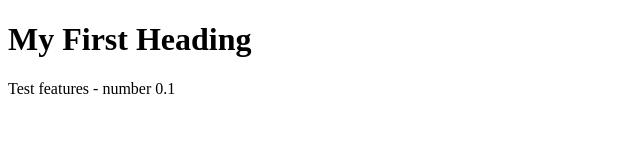
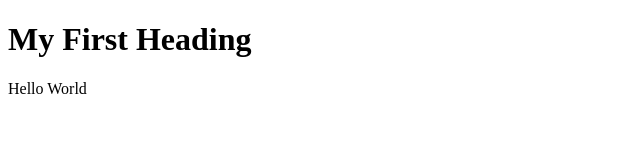
Before and after one commit to venturamatthieu/git-project-starter, a plain HTML site: page index.html in a window 1280 px wide. Shown: the whole page, without its empty margins (0-640 px from the left). Drawn offline with Linux system fonts and the light colour scheme.

Commit message:
Changement du text daccueil

```diff
--- a/index.html
+++ b/index.html
@@ -4,7 +4,7 @@
 
 <h1>My First Heading</h1>
 
-<p>Test features - number 0.1</p>
+<p>Hello World</p>
 
 </body>
 </html>
```
